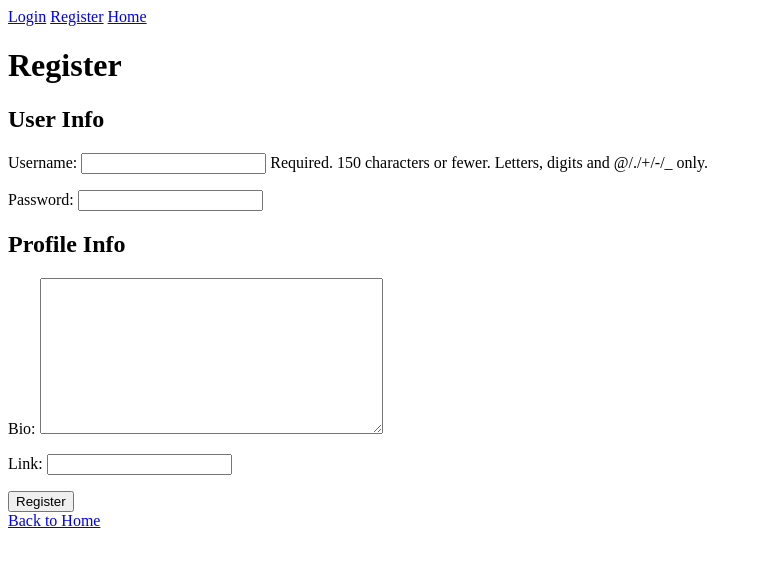
After one commit to am-cid/hello-django, a Django app: page /register/ in a window 1280 px wide. The commit adds this page. Shown: the top 567 px of the page, without its empty margins (0-759 px from the left). Run offline with Django 5.2, Linux system fonts and the light colour scheme; parts of the project's set-up code (start-up, migrations or seed data) failed here and were passed over.

Commit message:
Feat/users (#1)
* models, forms: add user

* views, urls: add registration, login, and logout views

add login requirements for creating, editing, and deleting listings

* templates: create base template

* templates: create home and profile, both listing listings by all/user

* templates: create login and register templates

* templates: update all listing templates to make use of base template created

```diff
--- a/simple_crud/listings/forms.py
+++ b/simple_crud/listings/forms.py
@@ -1,9 +1,24 @@
 from django import forms
+from django.contrib.auth.models import User
 
-from .models import Listing
+from .models import Listing, Profile
 
 
 class ListingForm(forms.ModelForm):
     class Meta:
         model = Listing
-        fields = ["name", "seller", "seller_url", "description", "price"]
+        fields = ["name", "seller_url", "description", "price"]
+
+
+class UserRegistrationForm(forms.ModelForm):
+    password = forms.CharField(widget=forms.PasswordInput)
+
+    class Meta:
+        model = User
+        fields = ["username", "password"]
+
+
+class ProfileForm(forms.ModelForm):
+    class Meta:
+        model = Profile
+        fields = ["bio", "link"]
--- a/simple_crud/listings/models.py
+++ b/simple_crud/listings/models.py
@@ -1,10 +1,19 @@
+from django.contrib.auth.models import User
 from django.db import models
 
 
-# Create your models here.
+class Profile(models.Model):
+    user = models.OneToOneField(User, on_delete=models.CASCADE)
+    bio = models.TextField(blank=True, null=True)
+    link = models.URLField(blank=True, null=True)
+
+    def __str__(self) -> str:
+        return self.user.name
+
+
 class Listing(models.Model):
     name = models.CharField(max_length=200)
-    seller = models.CharField(max_length=200)
+    seller = models.ForeignKey(User, on_delete=models.CASCADE, related_name="listings")
     seller_url = models.URLField()
     description = models.TextField()
     price = models.DecimalField(max_digits=10, decimal_places=2)
--- /dev/null
+++ b/simple_crud/listings/templates/listings/base.html
@@ -0,0 +1,26 @@
+<!DOCTYPE html>
+<html lang="en">
+<head>
+  <meta charset="UTF-8" />
+  <meta name="viewport" content="width=device-width, initial-scale=1.0" />
+  <title>Simple CRUD</title>
+</head>
+<body>
+  <header>
+    <nav>
+      {% if user.is_authenticated %}
+        <p>Welcome, {{ user.username }}!</p>
+        <a href="{% url 'logout' %}">Logout</a>
+        <a href="{% url 'profile' user.username %}">My Profile</a>
+      {% else %}
+        <a href="{% url 'login' %}">Login</a>
+        <a href="{% url 'register' %}">Register</a>
+      {% endif %}
+      <a href="{% url 'home' %}">Home</a>
+    </nav>
+  </header>
+  <main>
+    {% block content %}{% endblock %}
+  </main>
+</body>
+</html>
--- /dev/null
+++ b/simple_crud/listings/templates/listings/register.html
@@ -0,0 +1,23 @@
+{% extends "listings/base.html" %}
+
+{% block content %}
+<h1>Register</h1>
+<form method="post">
+  {% csrf_token %}
+  <h2>User Info</h2>
+  {{ user_form.as_p }}
+  <h2>Profile Info</h2>
+  {{ profile_form.as_p }}
+  <button type="submit">Register</button>
+</form>
+
+{% if messages %}
+<ul>
+    {% for message in messages %}
+        <li class="{{ message.tags }}">{{ message }}</li>
+    {% endfor %}
+</ul>
+{% endif %}
+
+<a href="{% url 'home' %}">Back to Home</a>
+{% endblock %}
--- a/simple_crud/listings/urls.py
+++ b/simple_crud/listings/urls.py
@@ -3,9 +3,13 @@ from django.urls import path
 from . import views
 
 urlpatterns = [
-    path("", views.listing_list, name="listing_list"),
+    path("", views.home, name="home"),
+    path("register/", views.register, name="register"),
+    path("login/", views.login_view, name="login"),
+    path("logout/", views.logout_view, name="logout"),
+    path("profile/<str:username>/", views.profile, name="profile"),
+    path("listing/create/", views.listing_create, name="listing_create"),
     path("listing/<int:pk>/", views.listing_detail, name="listing_detail"),
-    path("listing/create/", views.listing_create, name="listing_create"),
     path("listing/<int:pk>/edit/", views.listing_update, name="listing_update"),
     path("listing/<int:pk>/delete/", views.listing_delete, name="listing_delete"),
 ]
--- a/simple_crud/listings/views.py
+++ b/simple_crud/listings/views.py
@@ -1,14 +1,25 @@
+from django.contrib import messages
+from django.contrib.auth import authenticate, login, logout
+from django.contrib.auth.decorators import login_required
+from django.contrib.auth.models import User
 from django.http import HttpRequest, HttpResponse
 from django.shortcuts import get_object_or_404, redirect, render
 
-from .forms import ListingForm
+from .forms import ListingForm, ProfileForm, UserRegistrationForm
 from .models import Listing
 
 
-# Create your views here.
-def listing_list(request: HttpRequest) -> HttpResponse:
+def home(request: HttpRequest) -> HttpResponse:
     listings = Listing.objects.all()
-    return render(request, "listings/listing_list.html", {"listings": listings})
+    return render(request, "listings/home.html", {"listings": listings})
+
+
+def profile(request: HttpRequest, username: str) -> HttpResponse:
+    user = get_object_or_404(User, username=username)
+    listings = user.listings.all()
+    return render(
+        request, "listings/profile.html", {"profile_user": user, "listings": listings}
+    )
 
 
 def listing_detail(request: HttpRequest, pk: int) -> HttpResponse:
@@ -16,32 +27,78 @@ def listing_detail(request: HttpRequest, pk: int) -> HttpResponse:
     return render(request, "listings/listing_detail.html", {"listing": listing})
 
 
+@login_required
 def listing_create(request: HttpRequest) -> HttpResponse:
     if request.method == "POST":
         form = ListingForm(request.POST)
         if form.is_valid():
-            form.save()
-            return redirect("listing_list")
+            listing = form.save(commit=False)
+            listing.seller = request.user
+            listing.save()
+            return redirect("home")
     else:
         form = ListingForm()
     return render(request, "listings/listing_form.html", {"form": form})
 
 
+@login_required
 def listing_update(request: HttpRequest, pk: int) -> HttpResponse:
-    listing = get_object_or_404(Listing, pk=pk)
+    listing = get_object_or_404(Listing, pk=pk, seller=request.user)
     if request.method == "POST":
         form = ListingForm(request.POST, instance=listing)
         if form.is_valid():
             form.save()
-            return redirect("listing_list")
+            return redirect("home")
     else:
         form = ListingForm(instance=listing)
     return render(request, "listings/listing_form.html", {"form": form})
 
 
+@login_required
 def listing_delete(request: HttpRequest, pk: int) -> HttpResponse:
-    listing = get_object_or_404(Listing, pk=pk)
+    listing = get_object_or_404(Listing, pk=pk, seller=request.user)
     if request.method == "POST":
         listing.delete()
-        return redirect("listing_list")
+        return redirect("home")
     return render(request, "listings/listing_confirm_delete.html", {"listing": listing})
+
+
+def register(request: HttpRequest) -> HttpResponse:
+    if request.method == "POST":
+        user_form = UserRegistrationForm(request.POST)
+        profile_form = ProfileForm(request.POST)
+        if user_form.is_valid() and profile_form.is_valid():
+            user = user_form.save()
+            user.set_password(user_form.cleaned_data["password"])
+            user.save()
+            profile = profile_form.save(commit=False)
+            profile.user = user
+            profile.save()
+            login(request, user)
+            return redirect("home")
+    else:
+        user_form = UserRegistrationForm()
+        profile_form = ProfileForm()
+    return render(
+        request,
+        "listings/register.html",
+        {"user_form": user_form, "profile_form": profile_form},
+    )
+
+
+def login_view(request: HttpRequest) -> HttpResponse:
+    if request.method == "POST":
+        username = request.POST.get("username")
+        password = request.POST.get("password")
+        user = authenticate(request, username=username, password=password)
+        if user is not None:
+            login(request, user)
+            return redirect("home")
+        else:
+            messages.error(request, "Invalid username or password.")
+    return render(request, "listings/login.html")
+
+
+def logout_view(request: HttpRequest) -> HttpResponse:
+    logout(request)
+    return redirect("home")
```
Also changed, not shown: simple_crud/listings/templates/listings/home.html (added, +23 -0 lines), simple_crud/listings/templates/listings/listing_confirm_delete.html (+10 -5 lines), simple_crud/listings/templates/listings/listing_detail.html (+10 -7 lines), simple_crud/listings/templates/listings/listing_form.html (+15 -5 lines), simple_crud/listings/templates/listings/listing_list.html (deleted, +0 -11 lines), simple_crud/listings/templates/listings/login.html (added, +24 -0 lines), simple_crud/listings/templates/listings/profile.html (added, +26 -0 lines), simple_crud/listings/migrations/0001_initial.py.
